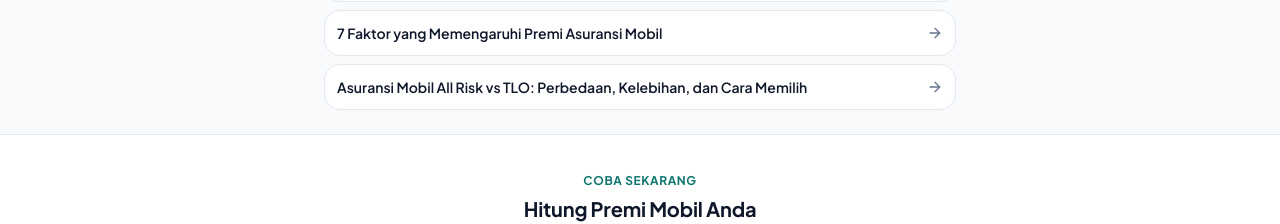
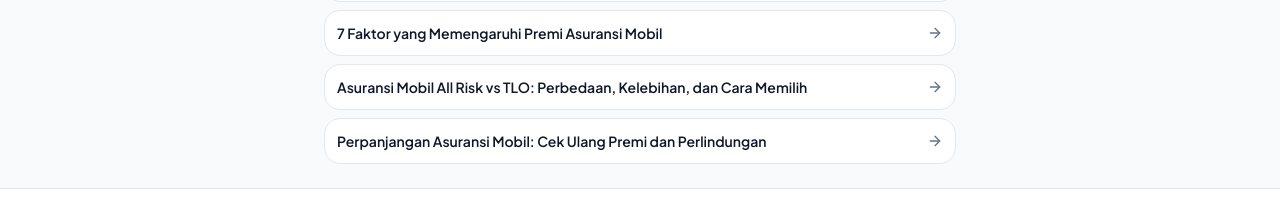
Before and after one commit to abuauf4/Jasa-proteksi, a Next.js app: page /biaya-asuransi-mobil in a window 1280 px wide. Shown: the part 2184-2408 px from the top of the page. Built offline with nearby package versions, Linux system fonts and the light colour scheme; no server answers; the database is empty.

Commit message:
seo: link renewal cluster from cost guide

```diff
--- a/src/app/biaya-asuransi-mobil/page.tsx
+++ b/src/app/biaya-asuransi-mobil/page.tsx
@@ -33,6 +33,7 @@ export default async function Page() {
     { slug: "cara-menghitung-premi-asuransi-mobil", title: "Cara Menghitung Premi Asuransi Mobil dan Contoh Simulasinya" },
     { slug: "faktor-premi-asuransi-mobil", title: "7 Faktor yang Memengaruhi Premi Asuransi Mobil" },
     { slug: "perbedaan-all-risk-dan-tlo", title: "Asuransi Mobil All Risk vs TLO: Perbedaan, Kelebihan, dan Cara Memilih" },
+    { slug: "perpanjangan-asuransi-mobil", title: "Perpanjangan Asuransi Mobil: Cek Ulang Premi dan Perlindungan" },
   ];
 
   return (
```
